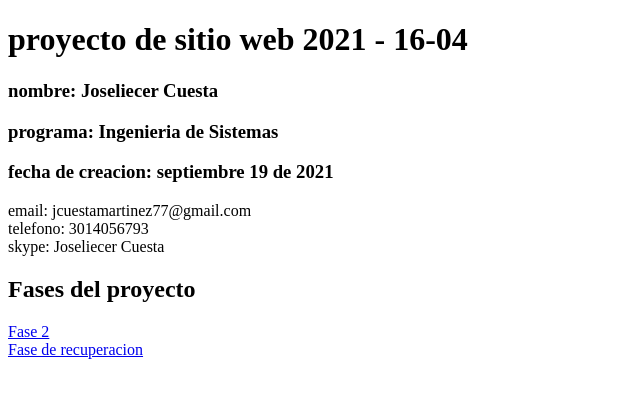
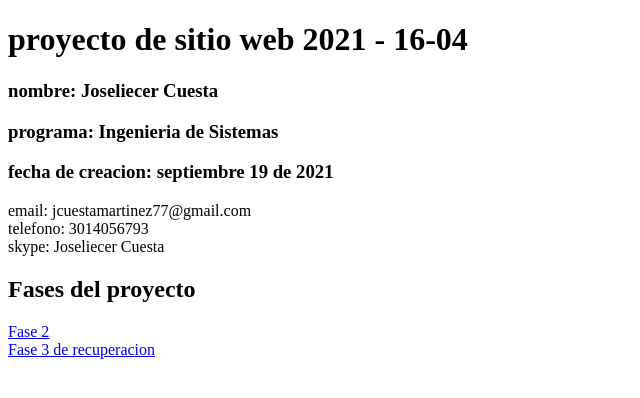
Before and after one commit to jcuestama/DSW-JoseliecerCuesta, a plain HTML site: page index.html in a window 1280 px wide. Shown: the full height of the page, 0-640 px from the left. Drawn offline with Linux system fonts and the light colour scheme.

Commit message:
Actualizacion fase 3

```diff
--- a/index.html
+++ b/index.html
@@ -21,6 +21,7 @@
 
         <h2>Fases del proyecto</h2>
         <a href="fase2/design.html"> Fase 2</a> <br>
-        <a href="RecuperacionFase3/RecuperacionFase3/"> Fase de recuperacion</a> <br>
+
+        <a href="RecuperacionFase3/RecuperacionFase3/"> Fase 3 de recuperacion </a> <br>
 </body>
 </html>
```
